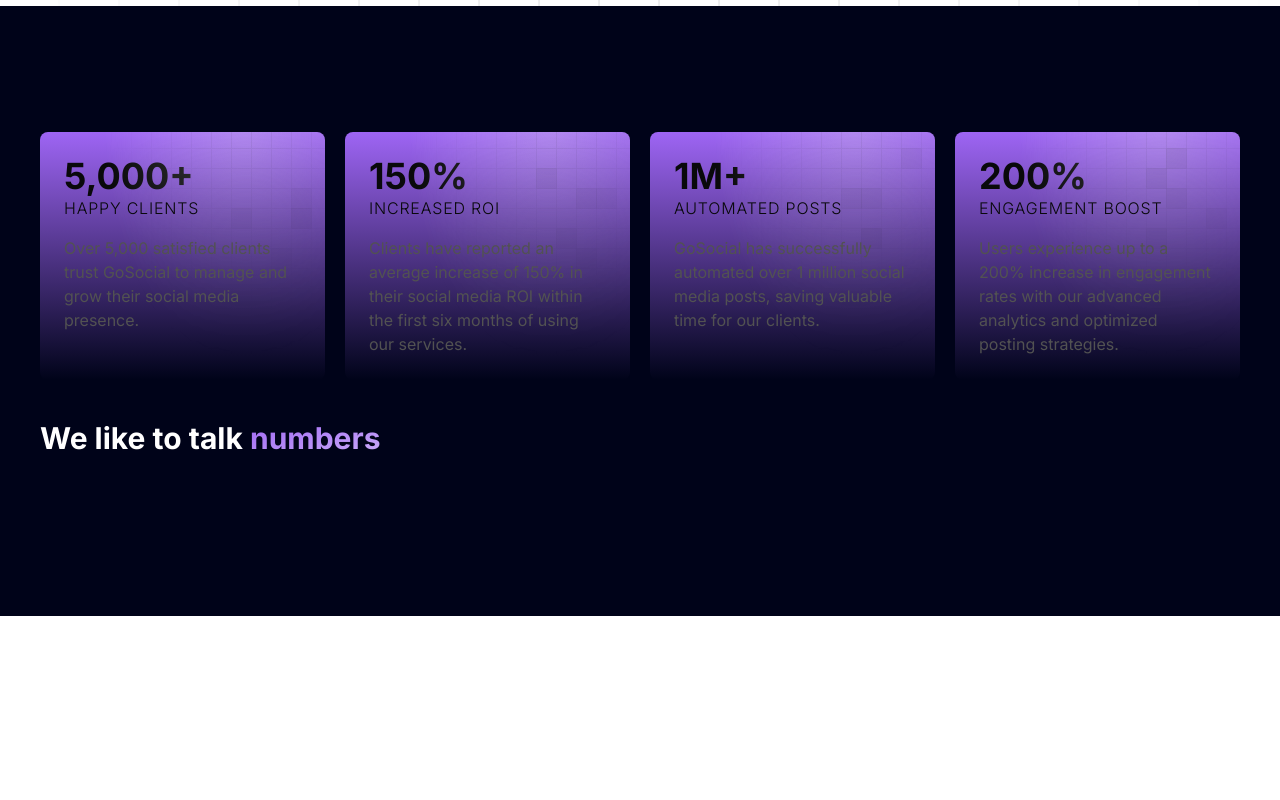
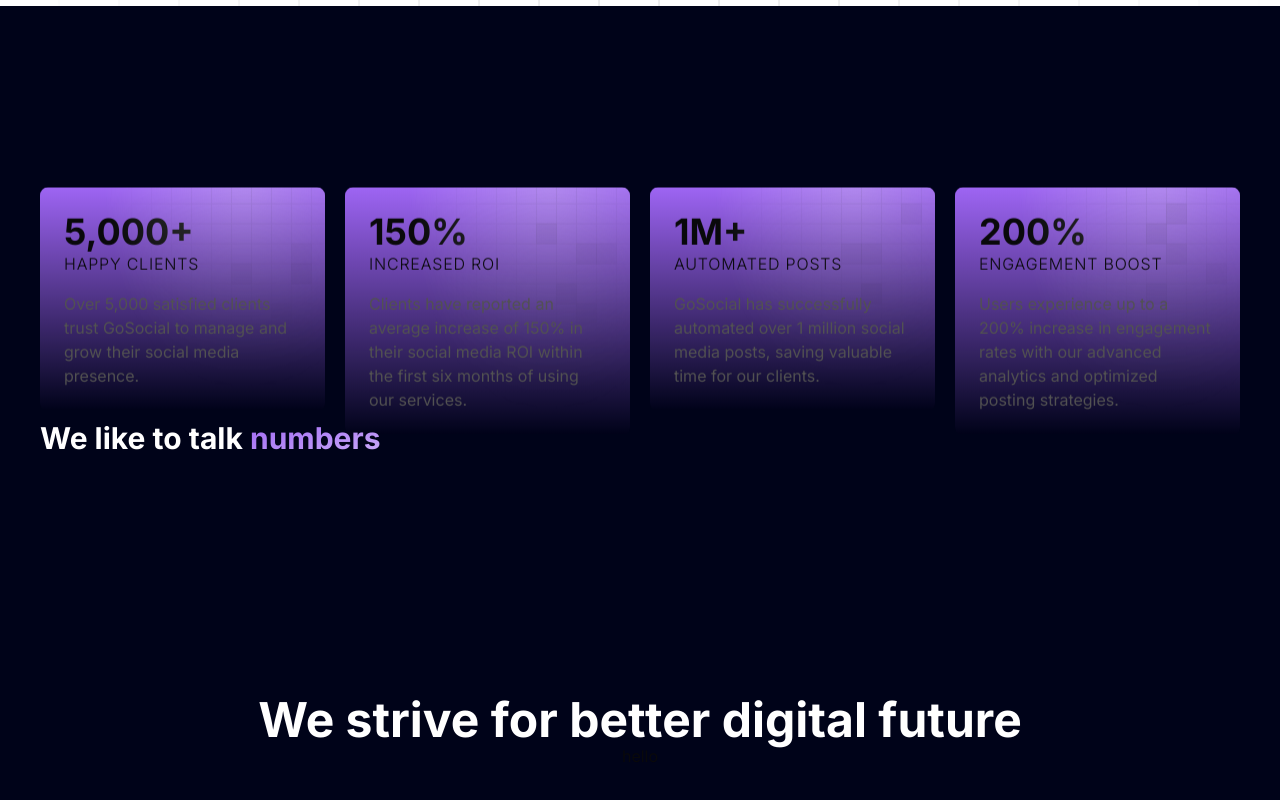
Before and after one commit to borisvicena/gosocial, a Next.js app: page / in a window 1280 px wide. Shown: the part 794-1594 px from the top of the page. Before the commit the page ends 1410 px from the top, so only its background shows below. Built offline with nearby package versions, Linux system fonts and the light colour scheme.

Commit message:
Added parallax effect in Metrics section

```diff
--- a/app/page.tsx
+++ b/app/page.tsx
@@ -11,6 +11,7 @@ export default function Home() {
         <MainNavbar />
         <Hero />
         <Metrics />
+        <About />
       </div>
     </main>
   );
--- a/components/Metrics.tsx
+++ b/components/Metrics.tsx
@@ -3,7 +3,7 @@ import { FeaturesSection } from "./ui/FeaturesSection";
 
 const Metrics = () => {
   return (
-    <div className="relative py-20 lg:py-40">
+    <div className="py-20 lg:py-40">
       <FeaturesSection />
       <p className="text-white font-bold text-3xl mt-10">
         We like to talk{" "}
--- a/components/ui/FeaturesSection.tsx
+++ b/components/ui/FeaturesSection.tsx
@@ -1,26 +1,37 @@
+"use client";
 import React from "react";
 import { useId } from "react";
 import { gridItems } from "@/data";
+import { Parallax, ParallaxProvider } from "react-scroll-parallax";
+import { getRandomValues } from "crypto";
 
 export function FeaturesSection() {
+  const getRandomNumber = () => Math.floor(Math.random() * 10) + 1;
+
   return (
+    <ParallaxProvider>
       <div>
         <div className="grid grid-cols-1 sm:grid-cols-2 md:grid-cols-2 lg:grid-cols-4 gap-10 md:gap-5 max-w-7xl mx-auto ">
           {gridItems.map(({ id, title, value, description }) => (
+            <Parallax speed={-5}>
               <div
                 key={id}
                 className="relative bg-gradient-to-b from-[#9e65f4] dark:to-[#020617] p-6 rounded-lg overflow-hidden"
               >
                 <Grid size={20} />
                 <p className="text-4xl font-bold">{value}</p>
-            <p className="text-base font-light uppercase tracking-wider dark:text-neutral-200 relative z-20">{title}</p>
+                <p className="text-base font-light uppercase tracking-wider dark:text-neutral-200 relative z-20">
+                  {title}
+                </p>
                 <p className="text-neutral-600 dark:text-neutral-400 mt-4 text-base font-normal relative z-20">
                   {description}
                 </p>
               </div>
+            </Parallax>
           ))}
         </div>
       </div>
+    </ParallaxProvider>
   );
 }
 
--- a/package.json
+++ b/package.json
@@ -21,6 +21,7 @@
     "react": "^18",
     "react-dom": "^18",
     "react-icons": "^5.2.1",
+    "react-scroll-parallax": "^3.4.5",
     "tailwind-merge": "^2.4.0",
     "tailwindcss-animate": "^1.0.7"
   },
```
Also changed, not shown: 1 other file (tests, documents, lock files or other folders). Lines whose indentation alone changed are shown as unchanged.
